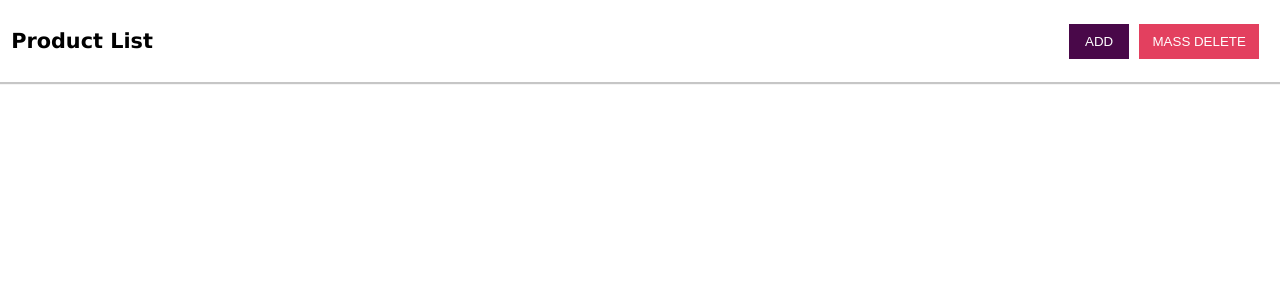
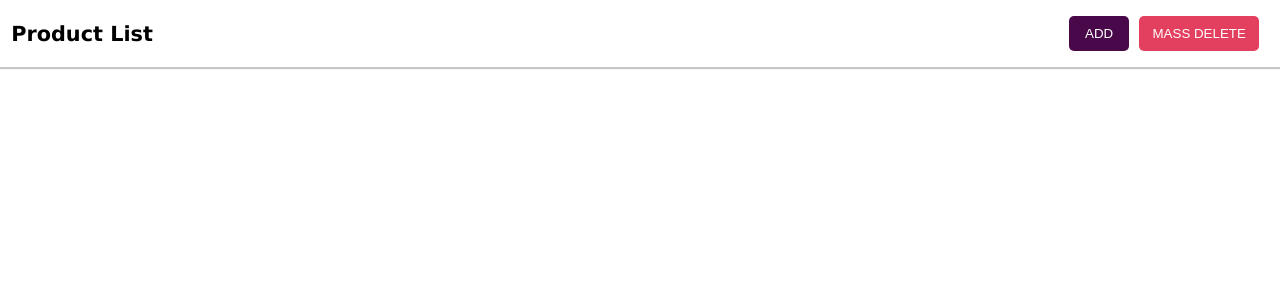
Before and after one commit to allenarduino/PHP-React-Product-Listing, a React (Create React App) app in the folder frontend/: page / in a window 1280 px wide. Shown: the top 300 px of the page. Built offline with nearby package versions, Linux system fonts and the light colour scheme.

Commit message:
Made separate headers for each page(Home and AddProduct)

```diff
--- a/frontend/src/App.js
+++ b/frontend/src/App.js
@@ -2,14 +2,13 @@ import React from 'react';
 import Home from './pages/Home/Home';
 import AddProduct from './pages/AddProduct/AddProduct';
 import { BrowserRouter as Router, Route, Switch } from 'react-router-dom';
-import { Header } from './components/Header/Header';
+
 const App = () => {
   return (
     <Router>
-      <Header />
       <Switch>
         <Route exact path="/" component={Home} />
-        <Route path="/addproduct" component={AddProduct} />
+        <Route path="/add-product" component={AddProduct} />
       </Switch>
     </Router>
   );
--- /dev/null
+++ b/frontend/src/components/AddProductHeader/AddProductHeader.js
@@ -0,0 +1,16 @@
+import React from 'react';
+import './style.css';
+
+export const AddProductHeader = () => {
+  return (
+    <nav className="nav-header">
+      <h3 className="product-list-header-descn">Product Add</h3>
+      <div className="spacer"></div>
+
+      <div className="nav-buttons">
+        <button id="save-butn">SAVE</button>
+        <button id="cancel-butn">CANCEL</button>
+      </div>
+    </nav>
+  );
+};
--- a/frontend/src/components/Header/style.css
+++ b/frontend/src/components/AddProductHeader/style.css
@@ -1,5 +1,5 @@
 .nav-header {
-  height: 60px;
+  height: 45px;
   width: 100%;
   display: flex;
   align-items: center;
@@ -27,24 +27,6 @@
   justify-content: space-between;
 }
 
-#add-product-butn {
-  cursor: pointer;
-  background-color: rgb(73, 8, 73);
-  border: none;
-  width: 60px;
-  padding: 10px;
-  color: #fff;
-}
-
-#delete-product-butn {
-  cursor: pointer;
-  margin-left: 10px;
-  background-color: #e3405f;
-  border: none;
-  width: 120px;
-  color: #fff;
-}
-
 #save-butn {
   cursor: pointer;
   background-color: rgb(73, 8, 73);
@@ -52,6 +34,7 @@
   width: 60px;
   padding: 10px;
   color: #fff;
+  border-radius: 5px;
 }
 
 #cancel-butn {
@@ -62,4 +45,5 @@
   margin-left: 10px;
   padding: 10px;
   color: #fff;
+  border-radius: 5px;
 }
--- a/frontend/src/components/Header/Header.js
+++ /dev/null
@@ -1,33 +0,0 @@
-import React from 'react';
-import './style.css';
-import { useLocation, useHistory } from 'react-router-dom';
-
-export const Header = () => {
-  const location = useLocation();
-  const history = useHistory();
-
-  const moveToAddPage = () => {
-    history.push('/addproduct');
-  };
-  return (
-    <nav className="nav-header">
-      <h3 className="product-list-header-descn">
-        {location.pathname == '/' ? 'Product List' : 'Product Add'}
-      </h3>
-      <div className="spacer"></div>
-      {location.pathname == '/' ? (
-        <div className="nav-buttons">
-          <button id="add-product-butn" onClick={moveToAddPage}>
-            ADD
-          </button>
-          <button id="delete-product-butn">MASS DELETE</button>
-        </div>
-      ) : (
-        <div className="nav-buttons">
-          <button id="save-butn">SAVE</button>
-          <button id="cancel-butn">CANCEL</button>
-        </div>
-      )}
-    </nav>
-  );
-};
--- /dev/null
+++ b/frontend/src/components/ProductListHeader/ProductListHeader.js
@@ -0,0 +1,24 @@
+import React from 'react';
+import './style.css';
+import { useLocation, useHistory } from 'react-router-dom';
+
+export const ProductListHeader = () => {
+  const location = useLocation();
+  const history = useHistory();
+
+  const moveToAddPage = () => {
+    history.push('/add-product');
+  };
+  return (
+    <nav className="nav-header">
+      <h3 className="product-list-header-descn">Product List</h3>
+      <div className="spacer"></div>
+      <div className="nav-buttons">
+        <button id="add-product-butn" onClick={moveToAddPage}>
+          ADD
+        </button>
+        <button id="delete-product-butn">MASS DELETE</button>
+      </div>
+    </nav>
+  );
+};
--- /dev/null
+++ b/frontend/src/components/ProductListHeader/style.css
@@ -0,0 +1,48 @@
+.nav-header {
+  height: 45px;
+  width: 100%;
+  display: flex;
+  align-items: center;
+  position: fixed;
+  top: 0;
+  padding: 0.7rem 0.7rem;
+  background-color: #fff;
+  color: black;
+  z-index: 5;
+  box-shadow: 0 1px 1px 1px rgba(9, 9, 9, 0.23);
+}
+
+.product-list-header-descn {
+  font-size: 1.3rem;
+  font-family: 'Lucida Sans', 'Lucida Sans Regular', 'Lucida Grande', 'Lucida Sans Unicode', Geneva,
+    Verdana, sans-serif;
+}
+.spacer {
+  flex: 1;
+}
+
+.nav-buttons {
+  margin-right: 2rem;
+  display: flex;
+  justify-content: space-between;
+}
+
+#add-product-butn {
+  cursor: pointer;
+  background-color: rgb(73, 8, 73);
+  border: none;
+  width: 60px;
+  padding: 10px;
+  color: #fff;
+  border-radius: 5px;
+}
+
+#delete-product-butn {
+  cursor: pointer;
+  margin-left: 10px;
+  background-color: #e3405f;
+  border: none;
+  width: 120px;
+  color: #fff;
+  border-radius: 5px;
+}
--- a/frontend/src/pages/AddProduct/AddProduct.js
+++ b/frontend/src/pages/AddProduct/AddProduct.js
@@ -1,7 +1,13 @@
 import React from 'react';
+import { AddProductHeader } from '../../components/AddProductHeader/AddProductHeader';
 
 const AddProduct = () => {
-  return <h1>Add Product Page</h1>;
+  return (
+    <>
+      <AddProductHeader />
+      <h3>Add Products</h3>
+    </>
+  );
 };
 
 export default AddProduct;
--- a/frontend/src/pages/Home/Home.js
+++ b/frontend/src/pages/Home/Home.js
@@ -1,7 +1,13 @@
 import React from 'react';
+import { ProductListHeader } from '../../components/ProductListHeader/ProductListHeader';
 
 const Home = () => {
-  return <h1>Home Page</h1>;
+  return (
+    <>
+      <ProductListHeader />
+      <h3>Product List</h3>
+    </>
+  );
 };
 
 export default Home;
```
